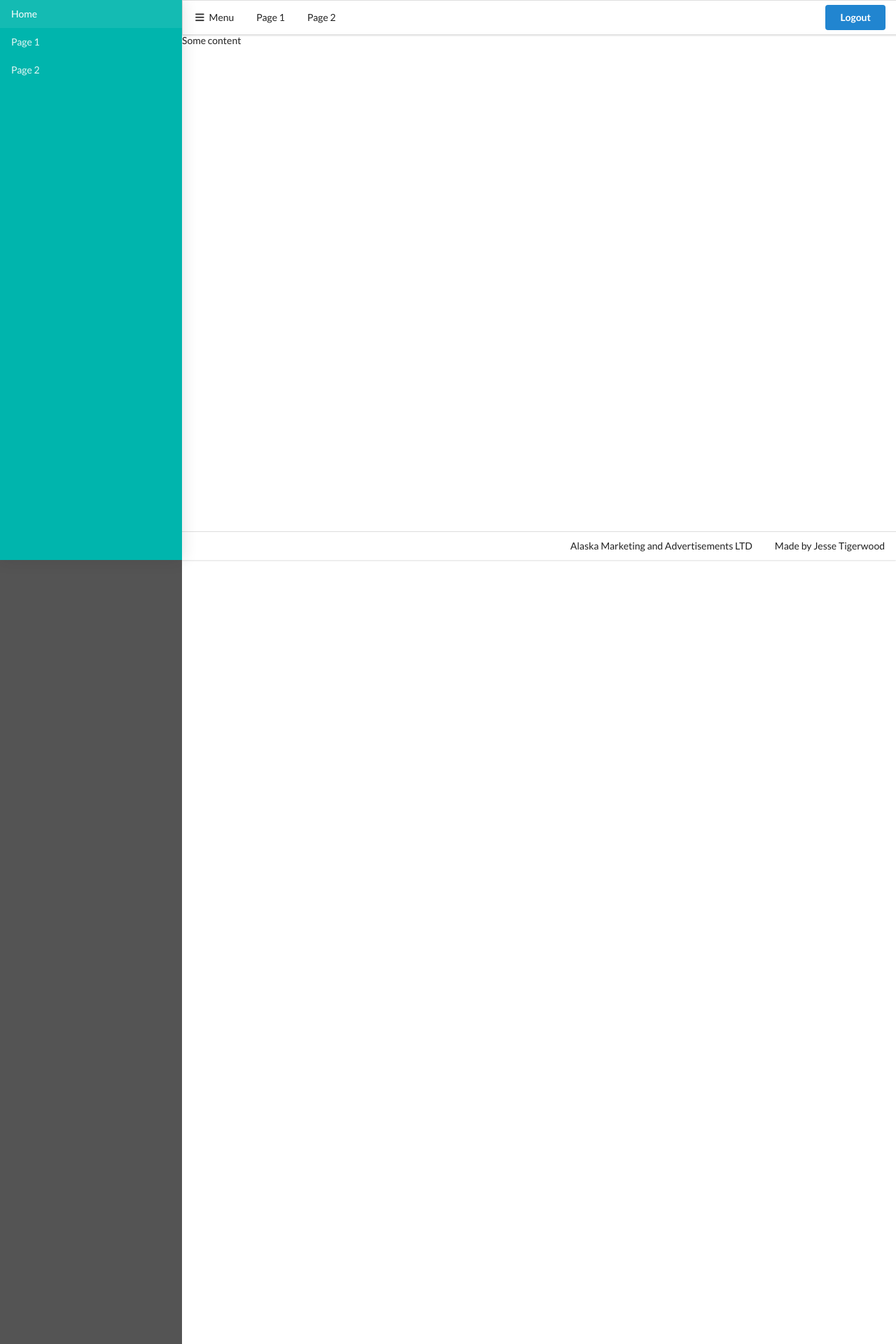
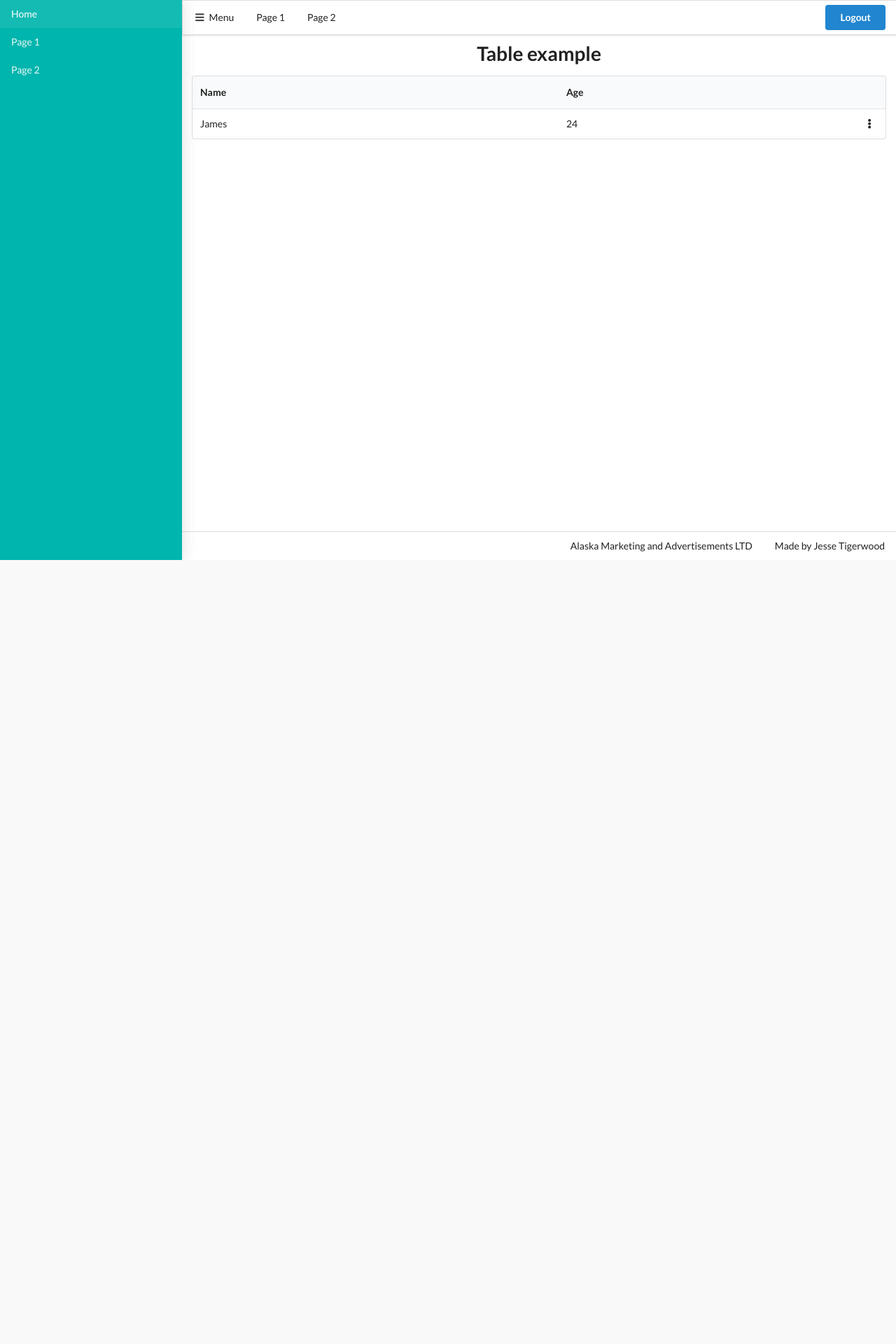
Before and after one commit to Tigeax/MyFlaskTemplate, a Flask app: page /dashboard/ in a window 1280 px wide. Shown: the top 1920 px of the page at 70% size. After the commit the page ends 800 px from the top, so only its background shows below. Run offline with Flask 2, Linux system fonts and the light colour scheme.

Commit message:
Added basic table template

```diff
--- a/app/dashboard/templates/base.html
+++ b/app/dashboard/templates/base.html
@@ -15,6 +15,8 @@
 
     </head>
 
+
+
     <body>
 
         <!-- Left Sidebar -->
@@ -25,7 +27,9 @@
 
         <!-- Page Content-->
         <div id="page-content" class="pusher">
-            {% block content %}{% endblock %}
+            <div class="ui basic segment">
+                {% block content %}{% endblock %}
+            </div>
         </div>
 
         {% include 'components/footer.html' %}
@@ -70,7 +74,7 @@
 
     $(document).ready(function() {
         resizeElements(false)
+        $('.ui.dropdown').dropdown() // Init dropdowns
     });
 
-
 </script>
--- a/app/dashboard/templates/home.html
+++ b/app/dashboard/templates/home.html
@@ -1,7 +1,32 @@
 {% extends 'base.html' %}
 
 {% block content %}
-    <div style="height: 10000px;">
-        Some content
+    <div class="ui container">
+        <h1 class="ui center aligned header">Table example</h1>
+            <table class="ui striped table">
+                <thead>
+                  <tr>
+                    <th>Name</th>
+                    <th>Age</th>
+                    <th class="one wide"></th>
+                    </tr>
+                </thead>
+                <tbody>
+                  <tr>
+                    <td>James</td>
+                    <td>24</td>
+                    <td class="right aligned">
+                        <div class="ui icon top right pointing dropdown">
+                            <i class="ellipsis vertical icon"></i>
+                            <div class="menu">
+                                <div class="item"><i class="edit icon"></i>Edit</div>
+                                <div class="item" style="color: red"><i class="trash icon"></i>Remove</div>
+                            </div>
+                        </div>
+                    </td>
+                  </tr>
+                </tbody>
+              </table>
+
     </div>
 {% endblock %}
```
